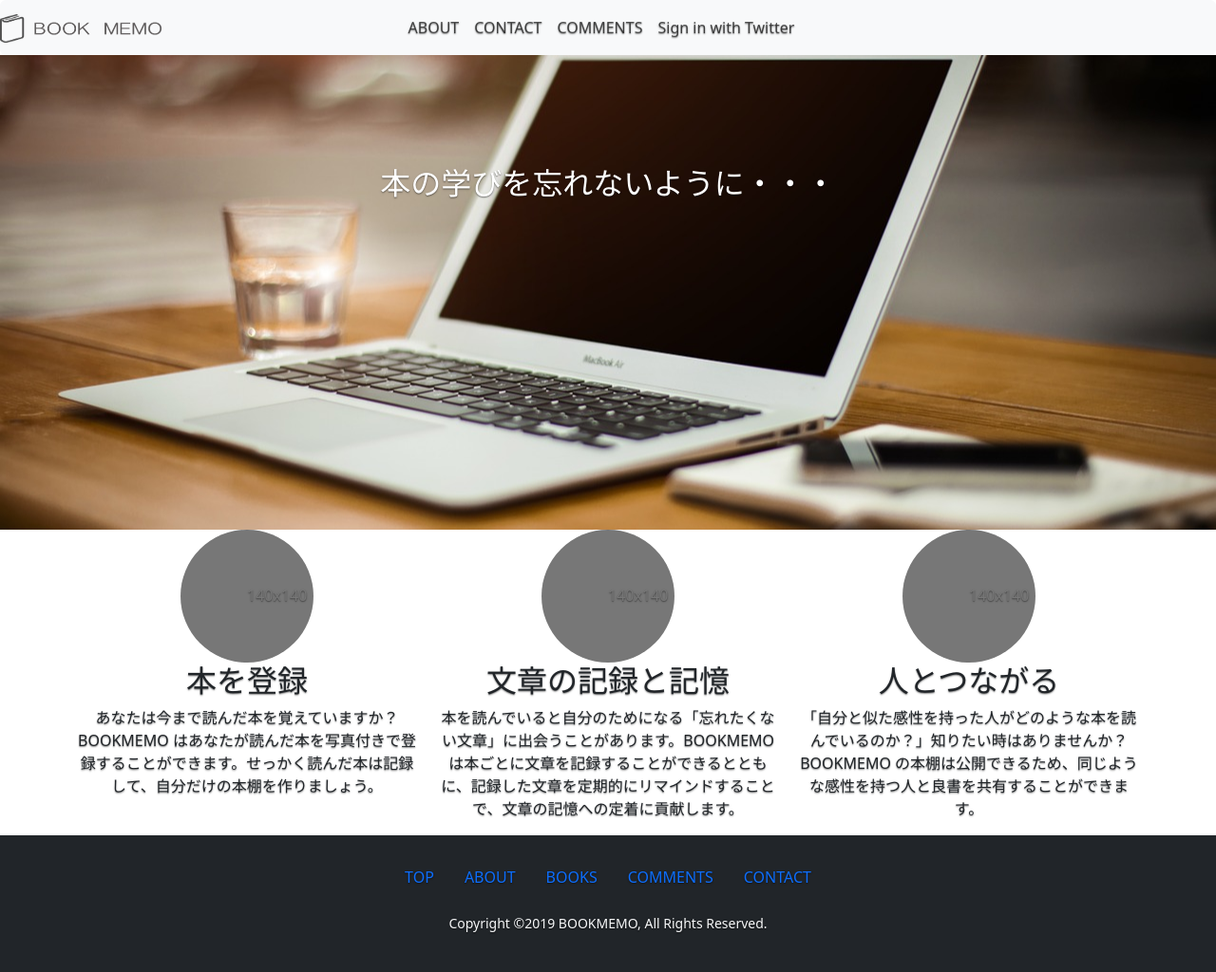
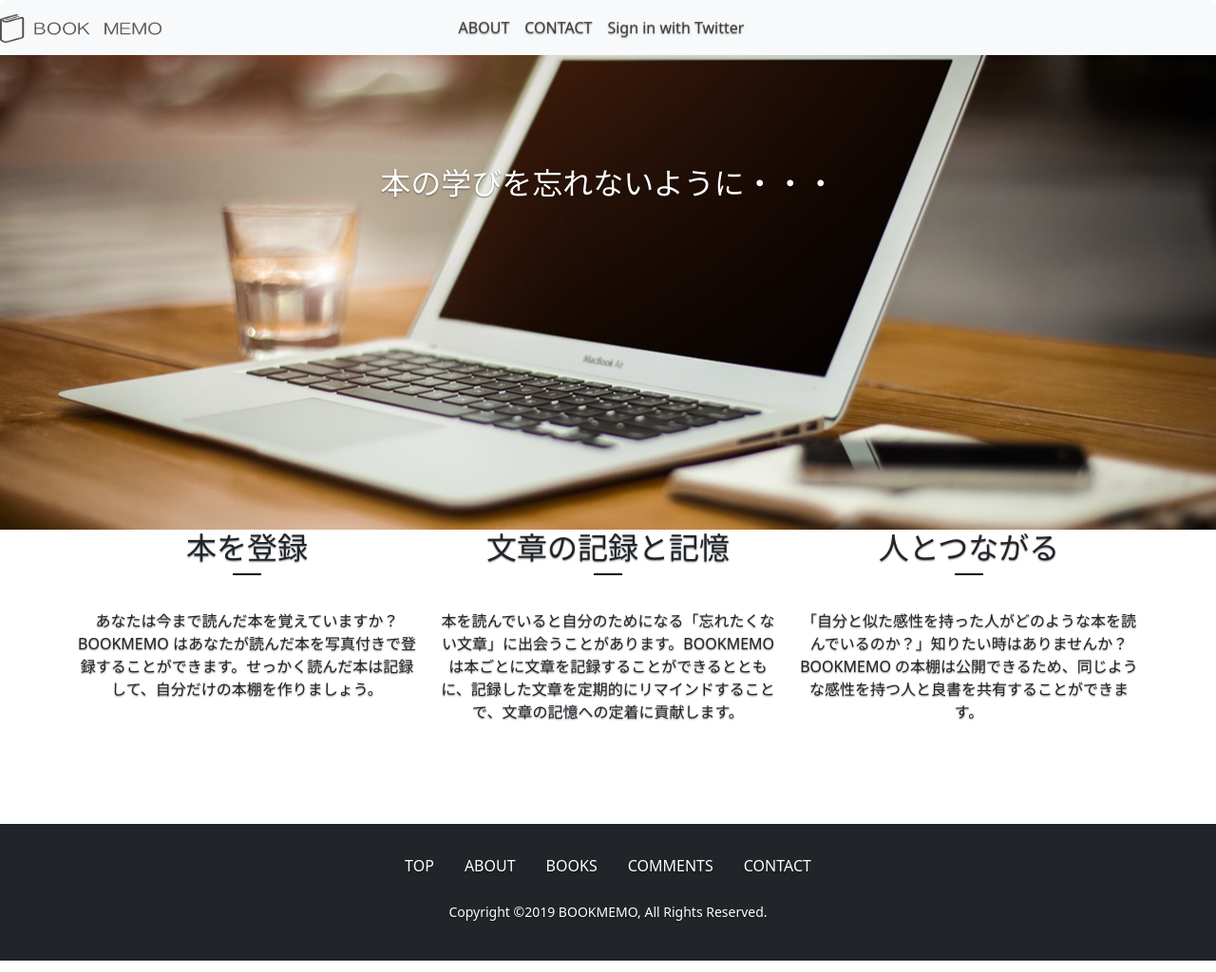
Before and after one commit to masa7303/bookmemo_app, a Rails app: page /about/index in a window 1280 px wide. Shown: the whole page at 95% size. Run offline with Rails 7, Linux system fonts and the light colour scheme; style sheets or scripts are compiled from the project's sources; parts of the project's set-up code (start-up, migrations or seed data) failed here and were passed over; some libraries are stand-ins or nearby versions.

Commit message:
Update application

```diff
--- a/app/assets/stylesheets/about.scss
+++ b/app/assets/stylesheets/about.scss
@@ -14,3 +14,14 @@
   margin-top: 10%;
   font-size: 2rem !important;
 }
+
+.under_bar {
+	border: solid 1px black;
+	width: 30px;
+	margin: 0 auto;
+}
+
+.about-caption {
+  margin-top: 10%;
+  margin-bottom: 30%;
+}
--- a/app/assets/stylesheets/application.scss
+++ b/app/assets/stylesheets/application.scss
@@ -15,6 +15,7 @@
  *= require font-awesome
  */
 @import "bootstrap";
+@import "font-awesome";
 
 .nav-menu {
   margin-right: 200px;
@@ -54,3 +55,7 @@
 .card-img-top:hover {
   opacity: 0.3;
 }
+
+.footer-text {
+  color: white;
+}
--- a/app/views/about/index.html.erb
+++ b/app/views/about/index.html.erb
@@ -7,19 +7,19 @@
 <div class="container marketing text-center">
   <div class="row">
       <div class="col-lg-4">
-        <svg class="bd-placeholder-img rounded-circle" width="140" height="140" xmlns="http://www.w3.org/2000/svg" preserveAspectRatio="xMidYMid slice" focusable="false" role="img" aria-label="Placeholder: 140x140"><title>Placeholder</title><rect width="100%" height="100%" fill="#777"/><text x="50%" y="50%" fill="#777" dy=".3em">140x140</text></svg>
         <h2>本を登録</h2>
-        <p>あなたは今まで読んだ本を覚えていますか？BOOKMEMO はあなたが読んだ本を写真付きで登録することができます。せっかく読んだ本は記録して、自分だけの本棚を作りましょう。</p>
+        <div class="under_bar"></div>
+        <p class="about-caption">あなたは今まで読んだ本を覚えていますか？BOOKMEMO はあなたが読んだ本を写真付きで登録することができます。せっかく読んだ本は記録して、自分だけの本棚を作りましょう。</p>
       </div><!-- /.col-lg-4 -->
       <div class="col-lg-4">
-        <svg class="bd-placeholder-img rounded-circle" width="140" height="140" xmlns="http://www.w3.org/2000/svg" preserveAspectRatio="xMidYMid slice" focusable="false" role="img" aria-label="Placeholder: 140x140"><title>Placeholder</title><rect width="100%" height="100%" fill="#777"/><text x="50%" y="50%" fill="#777" dy=".3em">140x140</text></svg>
         <h2>文章の記録と記憶</h2>
-        <p>本を読んでいると自分のためになる「忘れたくない文章」に出会うことがあります。BOOKMEMO は本ごとに文章を記録することができるとともに、記録した文章を定期的にリマインドすることで、文章の記憶への定着に貢献します。</p>
+        <div class="under_bar"></div>
+        <p class="about-caption">本を読んでいると自分のためになる「忘れたくない文章」に出会うことがあります。BOOKMEMO は本ごとに文章を記録することができるとともに、記録した文章を定期的にリマインドすることで、文章の記憶への定着に貢献します。</p>
       </div><!-- /.col-lg-4 -->
       <div class="col-lg-4">
-        <svg class="bd-placeholder-img rounded-circle" width="140" height="140" xmlns="http://www.w3.org/2000/svg" preserveAspectRatio="xMidYMid slice" focusable="false" role="img" aria-label="Placeholder: 140x140"><title>Placeholder</title><rect width="100%" height="100%" fill="#777"/><text x="50%" y="50%" fill="#777" dy=".3em">140x140</text></svg>
         <h2>人とつながる</h2>
-        <p>「自分と似た感性を持った人がどのような本を読んでいるのか？」知りたい時はありませんか？BOOKMEMO の本棚は公開できるため、同じような感性を持つ人と良書を共有することができます。</p>
+        <div class="under_bar"></div>
+        <p class="about-caption">「自分と似た感性を持った人がどのような本を読んでいるのか？」知りたい時はありませんか？BOOKMEMO の本棚は公開できるため、同じような感性を持つ人と良書を共有することができます。</p>
       </div><!-- /.col-lg-4 -->
   </div><!-- /.row -->
 </div>
--- a/app/views/books/index.html.erb
+++ b/app/views/books/index.html.erb
@@ -28,8 +28,8 @@
           <h1 class="card-title"><%= book.title %></h1>
           <p class="card-text"><%= book.author %></p>
           <p>
-            <%= link_to 'Edit', edit_book_path(book), class: "btn btn-primary" %>
-            <%= link_to 'Destroy', book, method: :delete, data: { confirm: 'Are you sure?' }, class: "btn btn-danger" %>
+            <%= link_to '編集', edit_book_path(book), class: "btn btn-primary" %>
+            <%= link_to '削除', book, method: :delete, data: { confirm: 'Are you sure?' }, class: "btn btn-danger" %>
           </p>
         </div>
       </div>
--- a/app/views/shared/_footer.html.erb
+++ b/app/views/shared/_footer.html.erb
@@ -1,20 +1,20 @@
-<footer class="py-4 bg-dark text-light">
+<footer class="py-4 bg-dark text-white">
   <div class="container text-center">
     <ul class="nav justify-content-center mb-3">
       <li class="nev-item">
-        <a class="nav-link" href="#">TOP</a>
+        <a class="nav-link footer-text" href="#">TOP</a>
       </li>
       <li class="nev-item">
-        <a class="nav-link" href="#">ABOUT</a>
+        <a class="nav-link footer-text" href="#">ABOUT</a>
       </li>
       <li class="nev-item">
-        <a class="nav-link" href="#">BOOKS</a>
+        <a class="nav-link footer-text" href="#">BOOKS</a>
       </li>
       <li class="nev-item">
-        <a class="nav-link" href="#">COMMENTS</a>
+        <a class="nav-link footer-text" href="#">COMMENTS</a>
       </li>
       <li class="nev-item">
-        <a class="nav-link" href="#">CONTACT</a>
+        <a class="nav-link footer-text" href="#">CONTACT</a>
       </li>
     </ul>
     <p><small>Copyright &copy;2019 BOOKMEMO, All Rights Reserved.</small></p>
--- a/app/views/shared/_header.html.erb
+++ b/app/views/shared/_header.html.erb
@@ -17,21 +17,28 @@
          <li class="nav-item">
            <%= link_to "BOOKS", user_books_path(session[:user_id]), class: "nav-link" %><span class="sr-only">(current)</span>
          </li>
-       <% end %>
          <li class="nav-item">
            <%= link_to "COMMENTS", comments_index_path, class: "nav-link" %><span class="sr-only">(current)</span>
          </li>
+       <% end %>
+      </ul>
+      <ul class="navbar-nav">
         <li class="nav-item">
           <% if logged_in? %>
             <%= link_to 'Logout', '/signout', class: "nav-link" %><span class="sr-only">(current)</span>
           <% else %>
-           <%= link_to "Sign in with Twitter", '/auth/twitter', class: "nav-link" %><span class="sr-only">(current)</span>
+            <%= link_to "Sign in with Twitter", '/auth/twitter', class: "nav-link btn-black" %><span class="sr-only">(current)</span>
           <% end %>
         </li>
       </ul>
      <ul class="navbar-nav">
        <% if session[:name] %>
-         <li class="nav-item mr-auto"><%= "#{session[:name]}さん、こんにちは" %></li>
+         <li class="nav-item dropdown mr-auto">
+           <a class="nav-link dropdown-toggle" href="#" id="dropdown01" data-toggle="dropdown" aria-haspopup="true" aria-expanded="false"><%= "#{session[:name]}さん、こんにちは" %></a>
+           <div class="dropdown-menu" aria-labelledby="dropdown01">
+              <a class="dropdown-item" href="/signout">Logout</a>
+            </div>
+         </li>
        <% end %>
      </ul>
    </div>
--- a/config/routes.rb
+++ b/config/routes.rb
@@ -19,5 +19,6 @@ Rails.application.routes.draw do
 
   get '/auth/:provider/callback' => 'sessions#create'
   get '/signout' => 'sessions#destroy'
-  post '/likes/:id' => 'likes#like'
+  post '/likes/:id' => 'likes#likes?'
+  post '/likes/:id/like' => 'likes#like'
 end
```
Also changed, not shown: app/views/likes/_like.html.erb (+18 -12 lines), 1 other file. Lines whose indentation alone changed are shown as unchanged.
